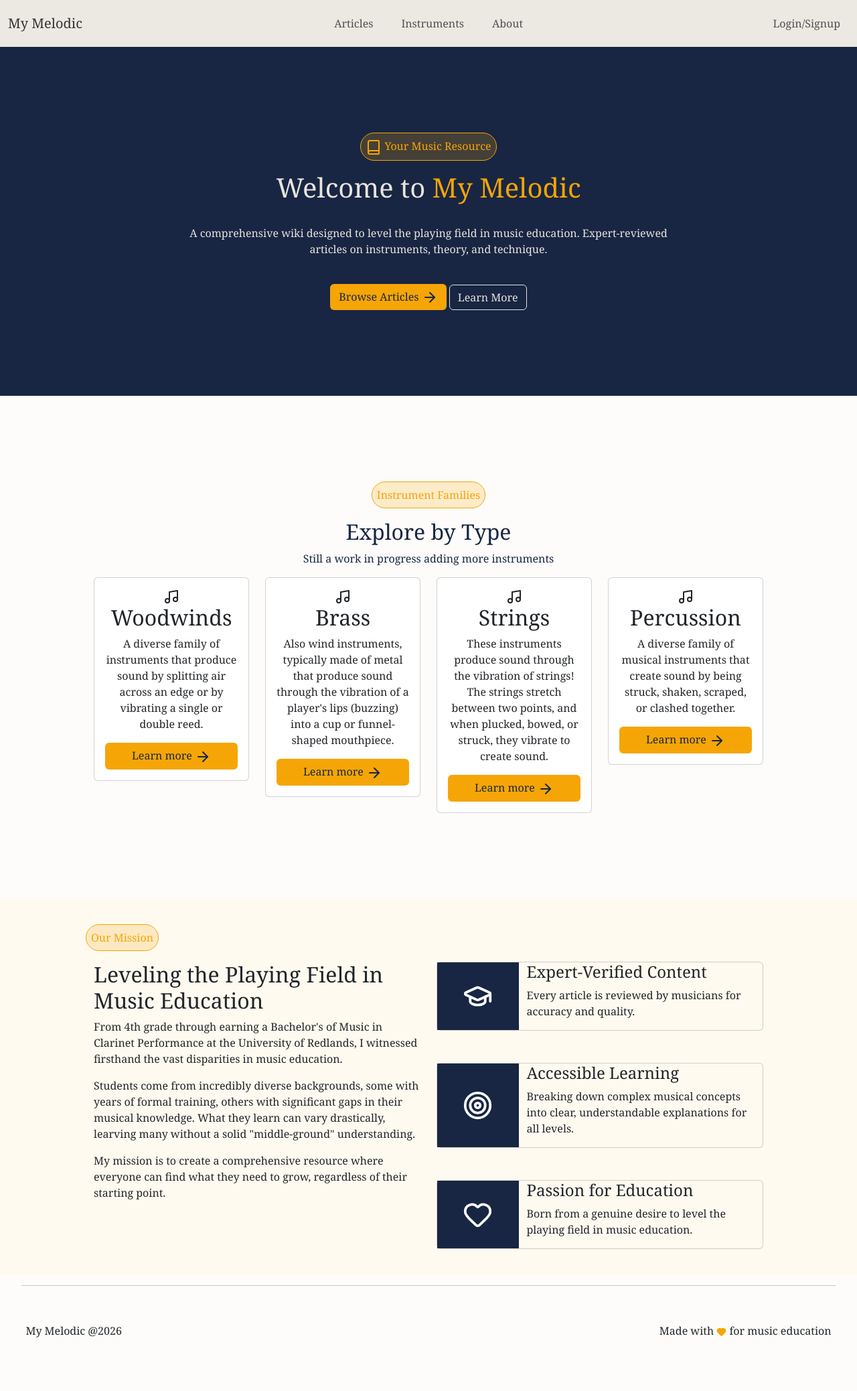
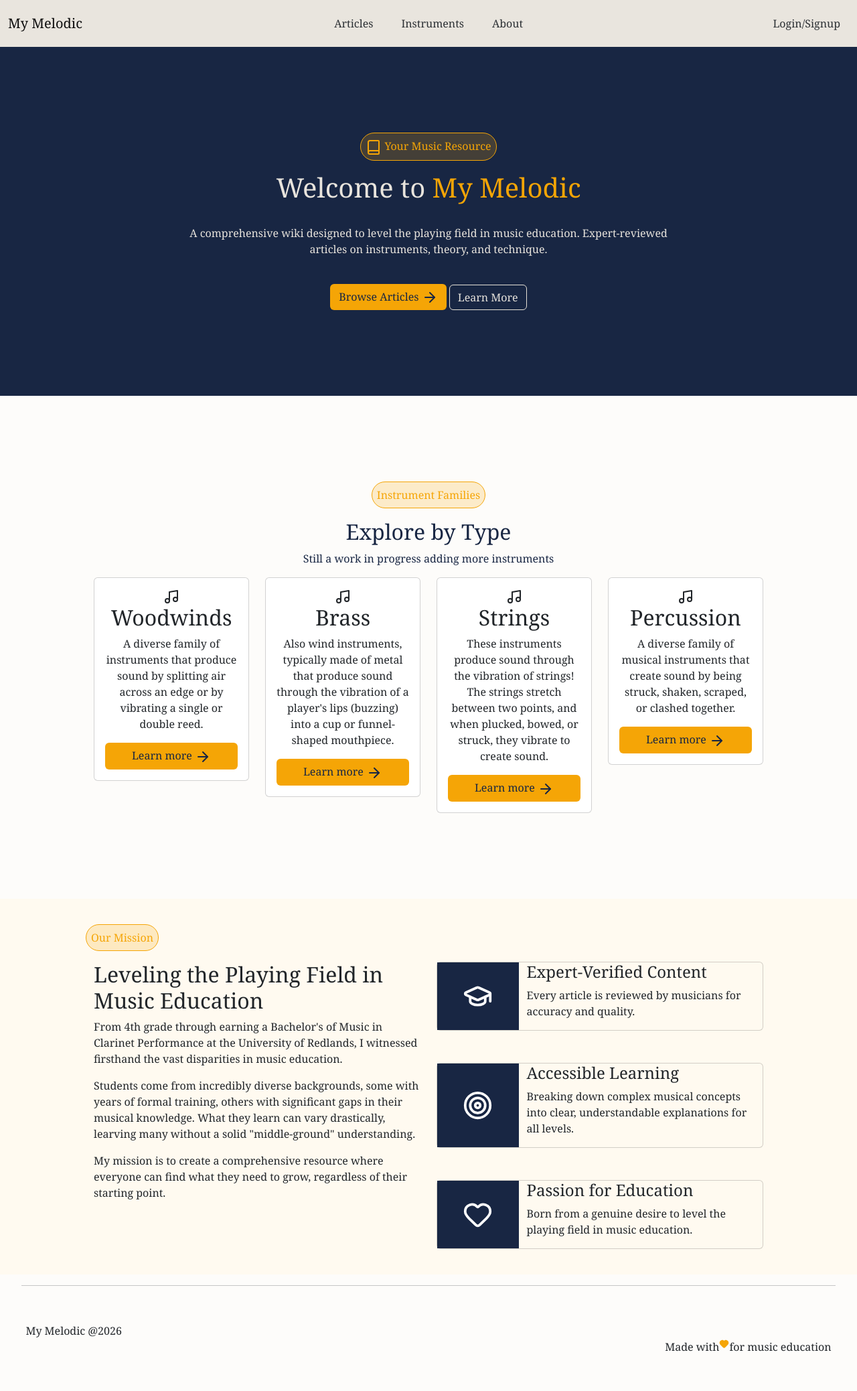
Before and after one commit to adespinosa14/MyMelodic, a Flask app: page / in a window 1280 px wide. Shown: the whole page at 67% size. Before the commit the page ends 1997 px from the top, so only its background shows below. Run offline with Flask 3, Linux system fonts and the light colour scheme.

Commit message:
Completed Landing Page

```diff
--- a/frontend/static/css/universal.css
+++ b/frontend/static/css/universal.css
@@ -29,7 +29,8 @@ body
 
 .right_object
 {
-    float: right;
+    display: flex;
+    justify-content: flex-end;
 }
 
 .center_text
@@ -47,7 +48,7 @@ hr
 .nav_background
 {
     background-color: var(--muted-color);
-    opacity: 0.8;
+    opacity: 0.95;
 }
 
 .hero
```
